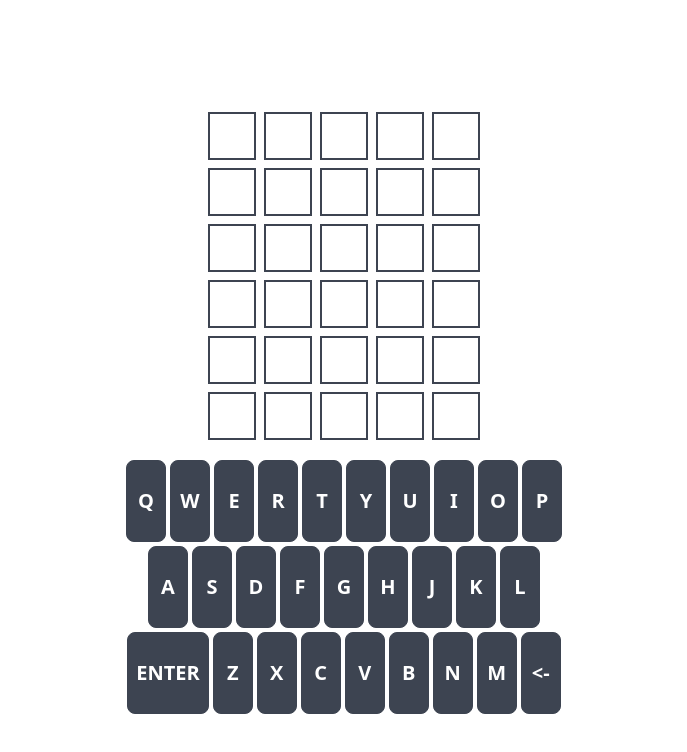
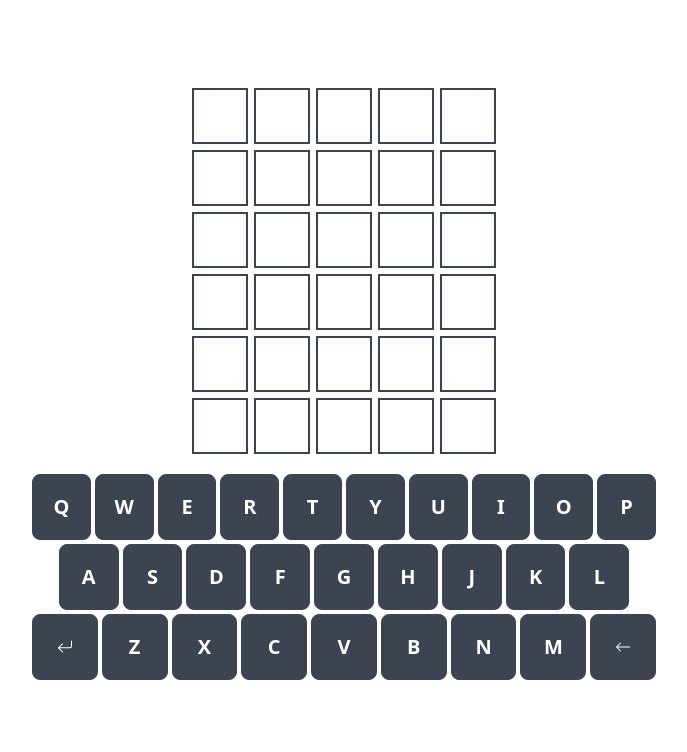
Before and after one commit to zxyctn/wordle-clone, a React (Vite) app: page / in a window 1280 px wide. Shown: the top 752 px of the page, without its empty margins (296-983 px from the left). Built offline with nearby package versions, Linux system fonts and the light colour scheme.

Commit message:
Add keyboard listener

```diff
--- a/src/App.css
+++ b/src/App.css
@@ -22,5 +22,4 @@
 
 .logo {
   font-family: 'Arvo', serif;
-  font-size: 3rem;
 }
--- a/src/App.tsx
+++ b/src/App.tsx
@@ -6,10 +6,34 @@ import Navbar from './components/Navbar';
 import Words from './components/Words';
 
 const App = () => {
+  const [input, setInput] = useState('');
+
+  useEffect(() => {
+    const handleKeyPress = (event: KeyboardEvent) => {
+      const key = event.key;
+      if (/^[a-zA-Z]$/.test(key)) {
+        if (input.length < 5) {
+          setInput((value) => value + key.toUpperCase());
+        }
+      } else if (key === 'Enter') {
+        if (input.length === 5) {
+          //
+        }
+      } else if (key === 'Backspace') {
+        setInput((value) => value.slice(0, -1));
+      }
+    };
+
+    document.addEventListener('keydown', handleKeyPress);
+
+    return () => {
+      document.removeEventListener('keydown', handleKeyPress);
+    };
+  }, [setInput, input]);
   return (
     <div>
       <Navbar />
-      <Words value='' />
+      <Words value={input} />
       <Keyboard />
     </div>
   );
--- a/src/components/Keyboard.tsx
+++ b/src/components/Keyboard.tsx
@@ -4,22 +4,54 @@ const Keyboard = () => {
   const rows = [
     'QWERTYUIOP'.split(''),
     'ASDFGHJKL'.split(''),
-    ['ENTER', ...'ZXCVBNM'.split(''), '<-'],
+    ['ENTER', ...'ZXCVBNM'.split(''), 'DELETE'],
   ];
 
   return (
-    <div className='my-5 grid gap-1'>
-      {rows.map((row) => (
+    <div className='my-5 grid gap-1 max-w-screen-sm mx-auto'>
+      {rows.map((row, index) => (
         <div
           key={row.toString()}
-          className={`gap-1 mx-auto flex w-screen justify-center`}
+          className={`gap-1 mx-auto flex justify-center px-2 ${
+            index !== 1 ? 'w-full' : 'w-11/12'
+          }`}
         >
           {...row.map((letter) => (
             <button
               key={letter}
-              className='btn text-xl shrink content-center py-10 px-2 w-10 min-w-max'
+              className='font-bold text-xl btn grow content-center min-w-0 w-0 py-8 px-0'
             >
-              {letter.toUpperCase()}
+              {letter === 'ENTER' ? (
+                <svg
+                  xmlns='http://www.w3.org/2000/svg'
+                  width='16'
+                  height='16'
+                  fill='currentColor'
+                  className='bi bi-arrow-return-left'
+                  viewBox='0 0 16 16'
+                >
+                  <path
+                    fillRule='evenodd'
+                    d='M14.5 1.5a.5.5 0 0 1 .5.5v4.8a2.5 2.5 0 0 1-2.5 2.5H2.707l3.347 3.346a.5.5 0 0 1-.708.708l-4.2-4.2a.5.5 0 0 1 0-.708l4-4a.5.5 0 1 1 .708.708L2.707 8.3H12.5A1.5 1.5 0 0 0 14 6.8V2a.5.5 0 0 1 .5-.5z'
+                  />
+                </svg>
+              ) : letter === 'DELETE' ? (
+                <svg
+                  xmlns='http://www.w3.org/2000/svg'
+                  width='16'
+                  height='16'
+                  fill='currentColor'
+                  className='bi bi-arrow-left'
+                  viewBox='0 0 16 16'
+                >
+                  <path
+                    fillRule='evenodd'
+                    d='M15 8a.5.5 0 0 0-.5-.5H2.707l3.147-3.146a.5.5 0 1 0-.708-.708l-4 4a.5.5 0 0 0 0 .708l4 4a.5.5 0 0 0 .708-.708L2.707 8.5H14.5A.5.5 0 0 0 15 8z'
+                  />
+                </svg>
+              ) : (
+                letter.toUpperCase()
+              )}
             </button>
           ))}
         </div>
--- a/src/components/Letter.tsx
+++ b/src/components/Letter.tsx
@@ -6,7 +6,7 @@ interface LetterProps {
 const Letter = ({ value, type }: LetterProps) => {
   return (
     <div
-      className={`text-3xl font-bold border-2 border-neutral p-5 justify-center content-center items-center flex text-white ${type} w-12 h-12`}
+      className={`text-3xl font-bold border-2 border-neutral p-5 justify-center content-center items-center flex text-white ${type} w-14 h-14`}
     >
       {value}
     </div>
--- a/src/components/Navbar.tsx
+++ b/src/components/Navbar.tsx
@@ -2,8 +2,10 @@ import Word from './Word';
 
 const Navbar = () => {
   return (
-    <div className='py-5 justify-center w-screen'>
-      <div className='logo text-white text-center'>Wordle</div>
+    <div className='xl:py-5 py-2 justify-center w-screen'>
+      <div className='logo text-white text-center text-3xl xl:text-5xl'>
+        Wordle
+      </div>
     </div>
   );
 };
--- a/src/components/Word.tsx
+++ b/src/components/Word.tsx
@@ -7,12 +7,13 @@ interface WordProps {
 
 const Word = ({ value, done }: WordProps) => {
   return (
-    <div className='flex gap-2'>
-      <Letter value='' type='' />
-      <Letter value='' type='' />
-      <Letter value='' type='' />
-      <Letter value='' type='' />
-      <Letter value='' type='' />
+    <div className='flex gap-1.5'>
+      {value.split('').map((letter) => (
+        <Letter value={letter} type='bg-transparent' />
+      ))}
+      {[...Array(5 - value.length)].map((_) => (
+        <Letter value='' type='' />
+      ))}
     </div>
   );
 };
--- a/src/components/Words.tsx
+++ b/src/components/Words.tsx
@@ -10,14 +10,17 @@ const Words = ({ value }: WordsProps) => {
 
   const word = getRandomWord();
 
+  console.log(value);
+
   return (
-    <div className='grid gap-2 place-content-center'>
-      <Word value='' done={false} />
-      <Word value='' done={false} />
-      <Word value='' done={false} />
-      <Word value='' done={false} />
-      <Word value='' done={false} />
-      <Word value='' done={false} />
+    <div className='grid gap-1.5 place-content-center'>
+      {guesses.map((word, index) => (
+        <Word value={word} done={true} key={index + '-' + word} />
+      ))}
+      <Word value={value} done={false} />
+      {[...Array(5 - guesses.length)].map((_, index) => (
+        <Word value='' done={false} key={index} />
+      ))}
     </div>
   );
 };
--- a/tailwind.config.cjs
+++ b/tailwind.config.cjs
@@ -10,7 +10,8 @@ module.exports = {
       'light',
       {
         dark: {
-          ...require('daisyui/src/colors/themes')['[data-theme=cyberpunk]'],
+          ...require('daisyui/src/colors/themes')['[data-theme=dracula]'],
+          '--rounded-btn': '0.35rem', // border radius rounded-btn utility class, used in buttons and similar element
         },
       },
     ],
```
